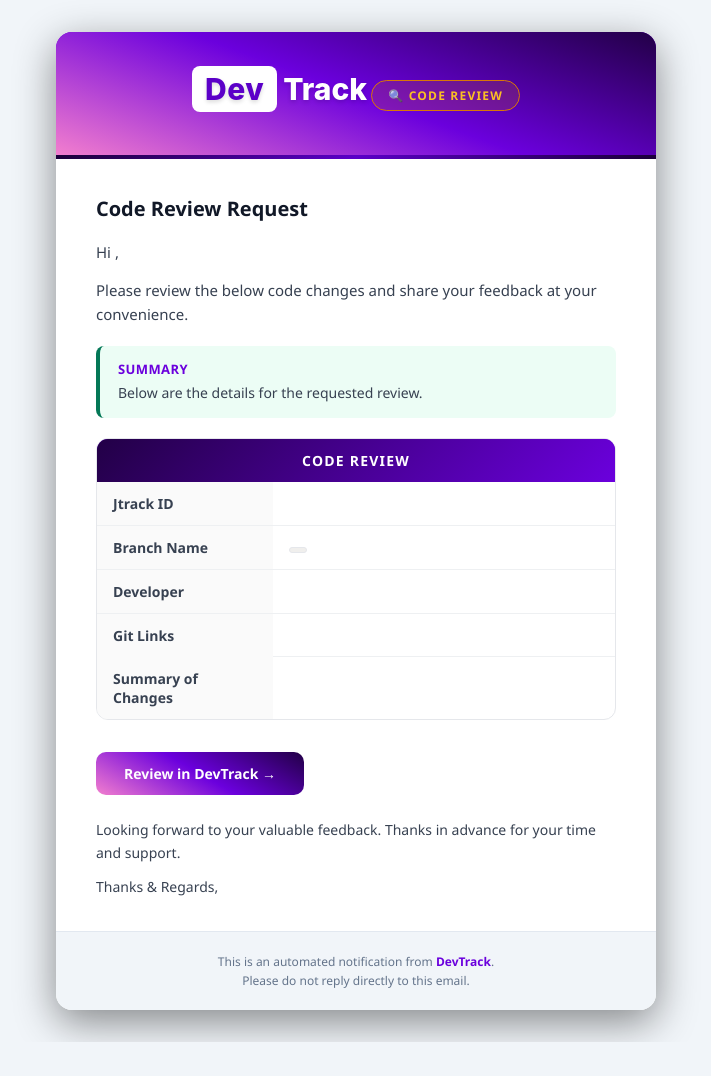
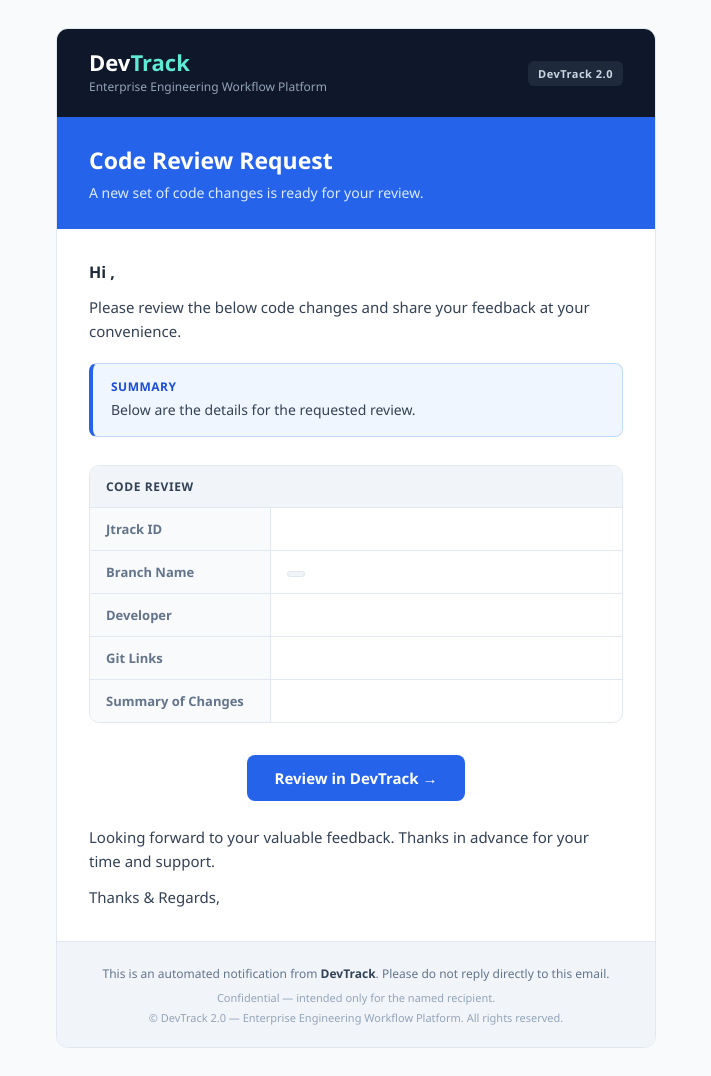
Before and after one commit to vaibhavtomar04/DevTracker, a Spring app: page /codereview-request in a window 1280 px wide. Shown: the whole page, without its empty margins (284-995 px from the left). Before the commit the page ends 1042 px from the top, so only its background shows below. Run offline with Thymeleaf, Linux system fonts and the light colour scheme; the template is opened without the code that fills it, so the values that code supplies are empty; database files in the repository are not loaded.

Commit message:
redesign(email): sync root flat codereview-request + codereview-approval to Fluent Slate
Mirrors the redesigned email/ copies for the external-dir (flat) resolver path.
Git links, checklist th:each/th:with logic and all bindings preserved verbatim.

```diff
--- a/backend/src/main/resources/templates/codereview-request.html
+++ b/backend/src/main/resources/templates/codereview-request.html
@@ -4,68 +4,73 @@
   <meta charset="UTF-8" />
   <meta name="viewport" content="width=device-width, initial-scale=1.0" />
   <meta http-equiv="X-UA-Compatible" content="IE=edge" />
+  <meta name="color-scheme" content="light dark" />
+  <meta name="supported-color-schemes" content="light dark" />
   <title>Code Review Request</title>
+  <!--[if mso]><xml><o:OfficeDocumentSettings><o:PixelsPerInch>96</o:PixelsPerInch></o:OfficeDocumentSettings></xml><![endif]-->
+  <style>
+    body{margin:0;padding:0;}
+    @media only screen and (max-width:620px){
+      .container{width:100%!important;border-radius:0!important;}
+      .px{padding-left:20px!important;padding-right:20px!important;}
+    }
+  </style>
 </head>
-<body style="margin:0; padding:0; background-color:#f1f5f9; font-family:'Segoe UI', Arial, Helvetica, sans-serif; -webkit-font-smoothing:antialiased;">
+<body style="margin:0; padding:0; width:100%!important; background-color:#F8FAFC; font-family:'Segoe UI', Arial, Helvetica, sans-serif;">
 
   <!-- Preheader (hidden preview text) -->
-<div style="display:none; max-height:0; overflow:hidden; opacity:0; color:transparent;"
-     th:text="'Code review requested by ' + ${cr.developerName} + ' — ' + ${cr.branchName} + '.'">
+  <div style="display:none; max-height:0; overflow:hidden; opacity:0; font-size:1px; line-height:1px; color:#F8FAFC;"
+       th:text="'Code review requested by ' + ${cr.developerName} + ' \u2014 ' + ${cr.branchName} + '.'">
     A code review has been requested.
   </div>
 
-<!-- Outer background -->
-<table role="presentation" width="100%" cellpadding="0" cellspacing="0" style="background:#f1f5f9; background-color:#f1f5f9; padding:32px 12px;">
+  <table role="presentation" width="100%" cellpadding="0" cellspacing="0" style="background-color:#F8FAFC; width:100%; margin:0; padding:28px 0;">
     <tr>
-    <td align="center">
+      <td align="center" valign="top">
+        <table role="presentation" class="container" width="600" cellpadding="0" cellspacing="0" style="width:600px; max-width:600px; background-color:#FFFFFF; border:1px solid #E2E8F0; border-radius:12px; overflow:hidden;">
 
-      <!-- Email card -->
-      <table role="presentation" width="600" cellpadding="0" cellspacing="0" style="width:600px; max-width:600px; background-color:#ffffff; border-radius:16px; overflow:hidden; box-shadow:0 12px 40px rgba(0,0,0,0.45);">
-
-        <!-- Header band with logo -->
+          <!-- Header -->
           <tr>
-          <td style="background:linear-gradient(200deg,#220046 0%,#6B00DD 50%,#F27ECE 100%); background-color:#6B00DD; padding:0; text-align:center;">
-              <!--[if gte mso 9]><v:rect xmlns:v="urn:schemas-microsoft-com:vml" fill="true" stroke="false" style="width:600px;"><v:fill type="gradient" color="#220046" color2="#9B30E8" angle="135"/><v:textbox style="mso-fit-shape-to-text:true" inset="36px,36px,40px,40px"><![endif]-->
-              <div style="padding:36px 40px; text-align:center;">
-            <!-- CSS-based text logo that will not break in Outlook -->
-            <div style="display:inline-block; font-family:'Outfit', 'Inter', 'Segoe UI', sans-serif; font-size:30px; font-weight:800; color:#ffffff; margin-bottom:12px; text-shadow:0 2px 4px rgba(0,0,0,0.15);">
-              <span style="background-color:#ffffff; color:#5b00c8; padding:5px 13px; border-radius:8px; margin-right:6px; letter-spacing:0.5px; font-weight:800;">Dev</span><span style="color:#ffffff;">Track</span>
-            </div>
-            <div style="display:inline-block; margin-top:12px; padding:6px 16px; background-color:rgba(217,119,6,0.18); border:1px solid #d97706; border-radius:999px; font-size:12px; font-weight:600; letter-spacing:1.2px; text-transform:uppercase; color:#fbbf24;">
-              🔍 Code Review
-            </div>
-              </div>
-              <!--[if gte mso 9]></v:textbox></v:rect><![endif]-->
+            <td class="px" style="background-color:#0F172A; padding:22px 32px;">
+              <table role="presentation" width="100%" cellpadding="0" cellspacing="0">
+                <tr>
+                  <td valign="middle">
+                    <div style="font-family:'Segoe UI', Arial, Helvetica, sans-serif; font-size:22px; font-weight:800; color:#FFFFFF; line-height:1;">Dev<span style="color:#5EEAD4;">Track</span></div>
+                    <div style="font-family:'Segoe UI', Arial, Helvetica, sans-serif; font-size:12px; color:#94A3B8; padding-top:5px;">Enterprise Engineering Workflow Platform</div>
+                  </td>
+                  <td valign="middle" align="right">
+                    <span style="display:inline-block; background-color:#1E293B; color:#CBD5E1; font-family:'Segoe UI', Arial, Helvetica, sans-serif; font-size:11px; font-weight:700; letter-spacing:0.5px; padding:5px 10px; border-radius:6px;">DevTrack 2.0</span>
                   </td>
                 </tr>
-          <!-- Copper accent divider -->
+              </table>
+            </td>
+          </tr>
+          <tr><td style="height:3px; background-color:#2563EB; font-size:0; line-height:0;">&nbsp;</td></tr>
+
+          <!-- Hero -->
           <tr>
-          <td style="height:4px; background:linear-gradient(150deg,#1a0038 0%,#5b00c8 50%,#1a0038 100%); background-color:#5b00c8; font-size:0; line-height:0;">&nbsp;</td>
-        </tr>
-
-        <!-- Body -->
-        <tr>
-          <td style="padding:36px 40px 8px 40px;">
-            <h2 style="margin:0 0 18px 0; font-size:20px; color:#111827; font-weight:700;">
-              Code Review Request
-            </h2>
-            <p style="margin:0 0 14px 0; font-size:15px; line-height:1.6; color:#374151;">
-              Hi <strong style="color:#6B00DD;" th:text="${reviewerNames}">Nilesh Sir / Dvija Ma'am</strong>,
-            </p>
-            <p style="margin:0 0 4px 0; font-size:15px; line-height:1.6; color:#374151;">
-              Please review the below code changes and share your feedback at your convenience.
-            </p>
+            <td class="px" style="background-color:#2563EB; padding:26px 32px;">
+              <div style="font-family:'Segoe UI', Arial, Helvetica, sans-serif; font-size:23px; font-weight:700; color:#FFFFFF; line-height:1.3;">Code Review Request</div>
+              <div style="font-family:'Segoe UI', Arial, Helvetica, sans-serif; font-size:14px; color:#DBEAFE; line-height:1.5; padding-top:6px;">A new set of code changes is ready for your review.</div>
             </td>
           </tr>
 
-        <!-- Summary callout -->
+          <!-- Body intro -->
           <tr>
-          <td style="padding:8px 40px 4px 40px;">
-            <table role="presentation" width="100%" cellpadding="0" cellspacing="0" style="background-color:#ecfdf5; border-left:4px solid #047857; border-radius:8px;">
+            <td class="px" valign="top" style="padding:32px 32px 4px 32px; background-color:#FFFFFF;">
+              <p style="margin:0 0 12px 0; font-size:16px; font-weight:700; color:#1E293B; line-height:1.4;">
+                Hi <span th:text="${reviewerNames}">Nilesh Sir / Dvija Ma'am</span>,
+              </p>
+              <p style="margin:0 0 20px 0; font-size:15px; color:#334155; line-height:1.6;">
+                Please review the below code changes and share your feedback at your convenience.
+              </p>
+
+              <!-- Summary callout (Info alert) -->
+              <table role="presentation" width="100%" cellpadding="0" cellspacing="0" style="background-color:#EFF6FF; border:1px solid #BFDBFE; border-left:4px solid #2563EB; border-radius:8px; margin-bottom:8px;">
                 <tr>
                   <td style="padding:14px 18px;">
-                  <p style="margin:0 0 4px 0; font-size:13px; font-weight:700; letter-spacing:0.4px; text-transform:uppercase; color:#6B00DD;">Summary</p>
-                  <p style="margin:0; font-size:14px; line-height:1.6; color:#374151;">Below are the details for the requested review.</p>
+                    <p style="margin:0 0 4px 0; font-size:12px; font-weight:700; letter-spacing:0.5px; text-transform:uppercase; color:#1D4ED8;">Summary</p>
+                    <p style="margin:0; font-size:14px; line-height:1.6; color:#334155;">Below are the details for the requested review.</p>
                   </td>
                 </tr>
               </table>
@@ -74,50 +79,49 @@
 
           <!-- Details table -->
           <tr>
-          <td style="padding:16px 40px 8px 40px;">
-            <table role="presentation" width="100%" cellpadding="0" cellspacing="0" style="border-collapse:separate; border-spacing:0; border:1px solid #e5e7eb; border-radius:12px; overflow:hidden;">
+            <td class="px" valign="top" style="padding:16px 32px 8px 32px; background-color:#FFFFFF;">
+              <table role="presentation" width="100%" cellpadding="0" cellspacing="0" style="width:100%; border:1px solid #E2E8F0; border-radius:10px; border-collapse:separate; overflow:hidden;">
                 <tr>
-                <th colspan="2" style="background:linear-gradient(135deg,#220046 0%,#6B00DD 100%); background-color:#6B00DD; padding:12px 16px; text-align:center; font-size:14px; letter-spacing:1.2px; text-transform:uppercase; font-weight:700; color:#ffffff;">
-                  Code Review
-                </th>
+                  <td colspan="2" style="background-color:#F1F5F9; border-bottom:1px solid #E2E8F0; padding:12px 16px; font-size:12px; font-weight:700; color:#334155; text-transform:uppercase; letter-spacing:0.6px;">Code Review</td>
                 </tr>
                 <tr>
-                <td style="padding:12px 16px; font-size:14px; font-weight:600; color:#374151; width:34%; background-color:#fafafa; border-bottom:1px solid #eef0f2;">Jtrack ID</td>
-                <td style="padding:12px 16px; font-size:14px; color:#111827; border-bottom:1px solid #eef0f2;" th:text="${cr.jtrackId}">JTRACK_ID</td>
+                  <td width="34%" valign="top" style="background-color:#F8FAFC; border-right:1px solid #E2E8F0; border-bottom:1px solid #E2E8F0; padding:12px 16px; font-size:13px; font-weight:600; color:#64748B;">Jtrack ID</td>
+                  <td valign="top" style="border-bottom:1px solid #E2E8F0; padding:12px 16px; font-size:13px; color:#1E293B; font-weight:700;" th:text="${cr.jtrackId}">JTRACK_ID</td>
                 </tr>
                 <tr>
-                <td style="padding:12px 16px; font-size:14px; font-weight:600; color:#374151; background-color:#fafafa; border-bottom:1px solid #eef0f2;">Branch Name</td>
-                <td style="padding:12px 16px; font-size:14px; color:#111827; border-bottom:1px solid #eef0f2;">
-                  <span style="display:inline-block; padding:2px 8px; background-color:#f0efed; border:1px solid #e5e7eb; border-radius:6px; font-family:Menlo, Consolas, monospace; font-size:13px; color:#111827;" th:text="${cr.branchName}">BRANCH_NAME</span>
+                  <td valign="top" style="background-color:#F8FAFC; border-right:1px solid #E2E8F0; border-bottom:1px solid #E2E8F0; padding:12px 16px; font-size:13px; font-weight:600; color:#64748B;">Branch Name</td>
+                  <td valign="top" style="border-bottom:1px solid #E2E8F0; padding:12px 16px; font-size:13px; color:#1E293B;">
+                    <span style="display:inline-block; padding:2px 8px; background-color:#F1F5F9; border:1px solid #E2E8F0; border-radius:6px; font-family:Menlo, Consolas, monospace; font-size:13px; color:#0F172A;" th:text="${cr.branchName}">BRANCH_NAME</span>
                   </td>
                 </tr>
                 <tr>
-                <td style="padding:12px 16px; font-size:14px; font-weight:600; color:#374151; background-color:#fafafa; border-bottom:1px solid #eef0f2;">Developer</td>
-                <td style="padding:12px 16px; font-size:14px; color:#111827; border-bottom:1px solid #eef0f2;" th:text="${cr.developerName}">DEVELOPER_NAME</td>
+                  <td valign="top" style="background-color:#F8FAFC; border-right:1px solid #E2E8F0; border-bottom:1px solid #E2E8F0; padding:12px 16px; font-size:13px; font-weight:600; color:#64748B;">Developer</td>
+                  <td valign="top" style="border-bottom:1px solid #E2E8F0; padding:12px 16px; font-size:13px; color:#1E293B;" th:text="${cr.developerName}">DEVELOPER_NAME</td>
                 </tr>
                 <tr>
-                <td style="padding:12px 16px; font-size:14px; font-weight:600; color:#374151; background-color:#fafafa; vertical-align:top;">Git Links</td>
-                <td style="padding:12px 16px; font-size:14px; border-bottom:1px solid #eef0f2; word-break:break-all;">
-                  <a th:href="${cr.gitLinks}" href="GIT_LINKS" style="color:#047857; font-weight:600; text-decoration:underline;" th:text="${cr.gitLinks}">GIT_LINKS</a>
+                  <td valign="top" style="background-color:#F8FAFC; border-right:1px solid #E2E8F0; border-bottom:1px solid #E2E8F0; padding:12px 16px; font-size:13px; font-weight:600; color:#64748B;">Git Links</td>
+                  <td valign="top" style="border-bottom:1px solid #E2E8F0; padding:12px 16px; font-size:13px; word-break:break-all;">
+                    <a th:href="${cr.gitLinks}" href="GIT_LINKS" style="color:#2563EB; font-weight:600; text-decoration:underline;" th:text="${cr.gitLinks}">GIT_LINKS</a>
                   </td>
                 </tr>
                 <tr>
-                <td style="padding:12px 16px; font-size:14px; font-weight:600; color:#374151; background-color:#fafafa; vertical-align:top;">Summary of Changes</td>
-                <td style="padding:12px 16px; font-size:14px; color:#111827; line-height:1.6;" th:text="${cr.summaryOfChanges}">SUMMARY_CHANGES</td>
+                  <td valign="top" style="background-color:#F8FAFC; border-right:1px solid #E2E8F0; padding:12px 16px; font-size:13px; font-weight:600; color:#64748B;">Summary of Changes</td>
+                  <td valign="top" style="padding:12px 16px; font-size:13px; color:#334155; line-height:1.6;" th:text="${cr.summaryOfChanges}">SUMMARY_CHANGES</td>
                 </tr>
               </table>
             </td>
           </tr>
 
-        <!-- CTA button (optional) -->
+          <!-- CTA button (bulletproof / VML) -->
           <tr>
-          <td style="padding:24px 40px 8px 40px;" align="left">
+            <td class="px" valign="top" style="padding:24px 32px 8px 32px; background-color:#FFFFFF;" align="center">
               <table role="presentation" cellpadding="0" cellspacing="0">
                 <tr>
-                <td style="border-radius:10px; background:linear-gradient(210deg,#220046 0%,#6B00DD 50%,#F27ECE 100%); background-color:#6B00DD;">
-                  <a th:href="${cr.reviewUrl}" href="REVIEW_URL" style="display:inline-block; padding:12px 28px; font-size:14px; font-weight:600; color:#ffffff; text-decoration:none; border-radius:10px;">
-                    Review in DevTrack &rarr;
-                  </a>
+                  <td align="center">
+                    <!--[if mso]><v:roundrect xmlns:v="urn:schemas-microsoft-com:vml" xmlns:w="urn:schemas-microsoft-com:office:word" th:attr="href=${cr.reviewUrl}" href="https://devtrack.example.com" arcsize="16%" fillcolor="#2563EB" strokecolor="#2563EB" style="height:46px;v-text-anchor:middle;width:220px;"><w:anchorlock/><center style="color:#FFFFFF;font-family:'Segoe UI',Arial,sans-serif;font-size:15px;font-weight:700;">Review in DevTrack</center></v:roundrect><![endif]-->
+                    <!--[if !mso]><!-->
+                    <a th:href="${cr.reviewUrl}" href="https://devtrack.example.com" target="_blank" style="display:inline-block; background-color:#2563EB; border-radius:8px; color:#FFFFFF; font-size:15px; font-weight:700; padding:14px 28px; text-decoration:none; line-height:1.2; font-family:'Segoe UI', Arial, Helvetica, sans-serif;">Review in DevTrack &rarr;</a>
+                    <!--<![endif]-->
                   </td>
                 </tr>
               </table>
@@ -126,30 +130,27 @@
 
           <!-- Sign-off -->
           <tr>
-          <td style="padding:16px 40px 32px 40px;">
-            <p style="margin:0 0 12px 0; font-size:14px; line-height:1.6; color:#374151;">
+            <td class="px" valign="top" style="padding:16px 32px 32px 32px; background-color:#FFFFFF;">
+              <p style="margin:0 0 12px 0; font-size:15px; line-height:1.6; color:#334155;">
                 Looking forward to your valuable feedback. Thanks in advance for your time and support.
               </p>
-            <p style="margin:0; font-size:14px; line-height:1.6; color:#374151;">
-              Thanks &amp; Regards,<br />
-              <strong style="color:#6B00DD;" th:text="${cr.developerName}">DEVELOPER_NAME</strong>
+              <p style="margin:0; font-size:15px; line-height:1.6; color:#334155;">
+                Thanks &amp; Regards,<br/>
+                <strong style="color:#1E293B;" th:text="${cr.developerName}">DEVELOPER_NAME</strong>
               </p>
             </td>
           </tr>
 
           <!-- Footer -->
           <tr>
-          <td style="background-color:#f1f5f9; border-top:1px solid #e2e8f0; padding:20px 40px; text-align:center;">
-            <p style="margin:0; font-size:12px; color:#64748b; line-height:1.6;">
-              This is an automated notification from <strong style="color:#6B00DD;">DevTrack</strong>.<br />
-              Please do not reply directly to this email.
-            </p>
+            <td class="px" valign="top" style="background-color:#F1F5F9; padding:22px 32px; text-align:center; border-top:1px solid #E2E8F0;">
+              <p style="margin:0 0 6px 0; font-size:12px; color:#64748B; line-height:1.6;">This is an automated notification from <strong style="color:#334155;">DevTrack</strong>. Please do not reply directly to this email.</p>
+              <p style="margin:0 0 4px 0; font-size:11px; color:#94A3B8; line-height:1.6;">Confidential &mdash; intended only for the named recipient.</p>
+              <p style="margin:0; font-size:11px; color:#94A3B8;">&copy; DevTrack 2.0 &mdash; Enterprise Engineering Workflow Platform. All rights reserved.</p>
             </td>
           </tr>
 
         </table>
-      <!-- /Email card -->
-
       </td>
     </tr>
   </table>
```
Also changed, not shown: backend/src/main/resources/templates/codereview-approval.html (+72 -65 lines). Lines whose indentation alone changed are shown as unchanged.
